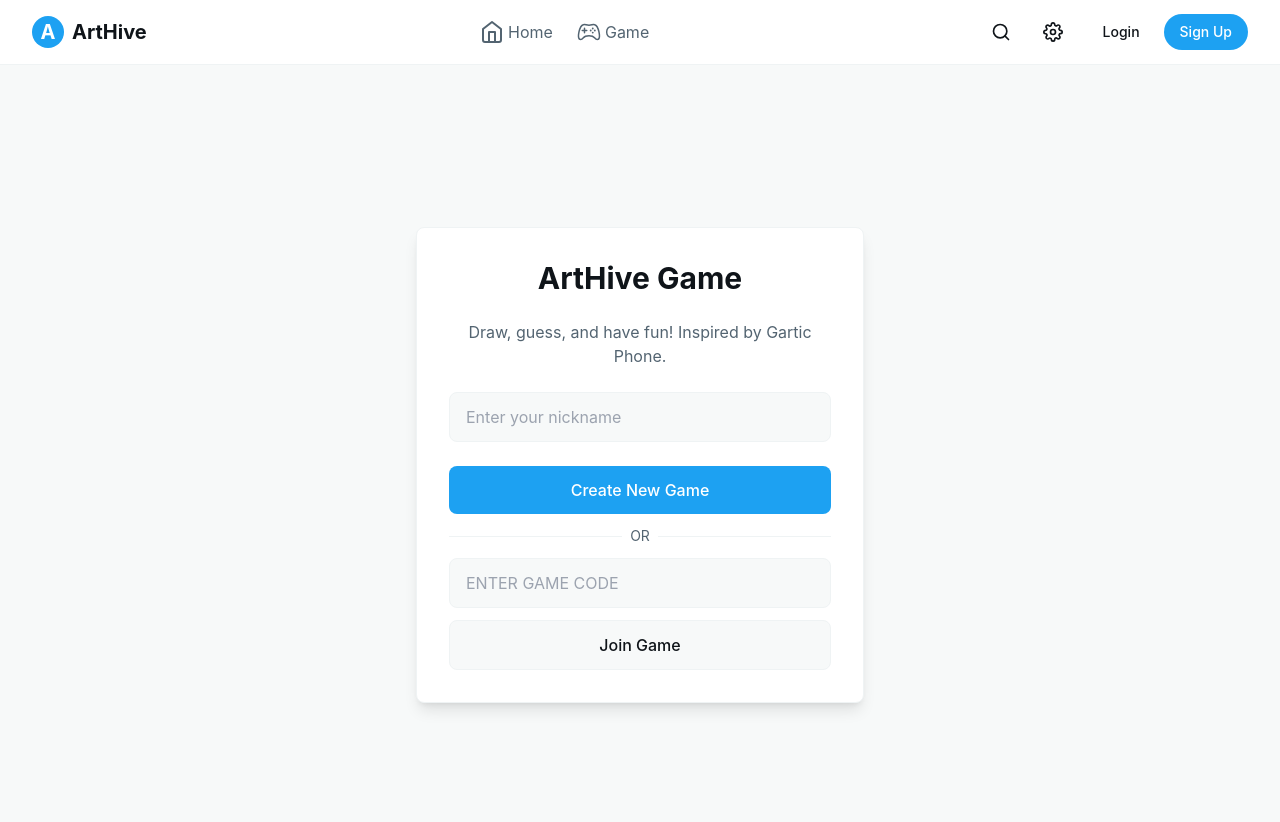
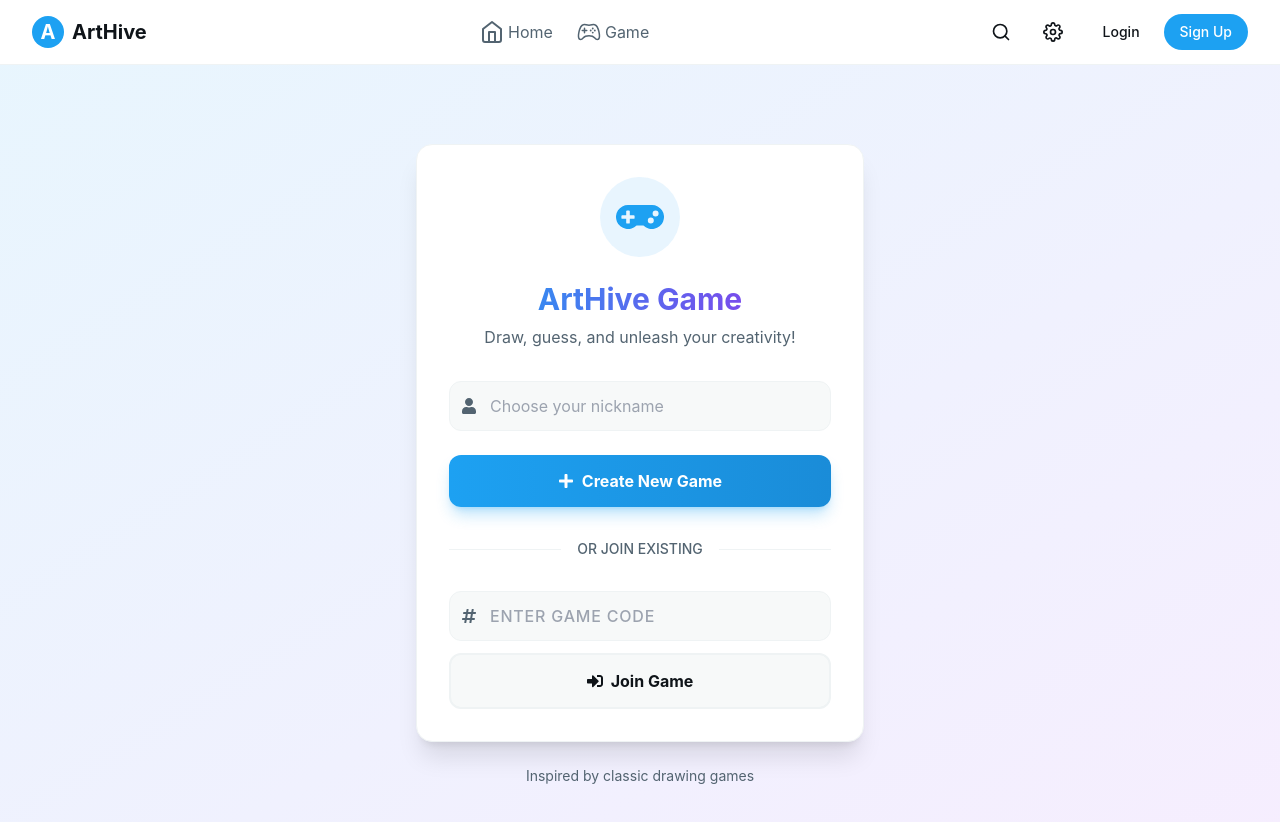
Before and after one commit to FadedPigeon1/Art-Hive, a React (Create React App) app in the folder frontend/: page /game in a window 1280 px wide. Shown: the top 822 px of the page. Built offline with nearby package versions, Linux system fonts and the light colour scheme; no server answers.

Commit message:
Better Game Menu

```diff
--- a/frontend/src/components/game/GameMenu.js
+++ b/frontend/src/components/game/GameMenu.js
@@ -1,4 +1,11 @@
 import React from "react";
+import {
+  FaGamepad,
+  FaUser,
+  FaHashtag,
+  FaPlus,
+  FaSignInAlt,
+} from "react-icons/fa";
 
 const GameMenu = ({
   nickname,
@@ -9,63 +16,89 @@ const GameMenu = ({
   handleJoinGame,
 }) => {
   return (
-    <div className="min-h-screen bg-surface-light dark:bg-surface-dark flex items-center justify-center px-4">
+    <div className="min-h-screen bg-gradient-to-br from-primary-light/10 to-purple-500/10 dark:from-primary-dark/20 dark:to-purple-900/20 flex items-center justify-center px-4">
       <div className="max-w-md w-full">
-        <div className="bg-background-light dark:bg-background-dark rounded-lg shadow-lg p-8 border border-border-light dark:border-border-dark">
-          <h1 className="text-3xl font-bold text-text-primary-light dark:text-text-primary-dark mb-6 text-center">
+        <div className="bg-background-light dark:bg-background-dark rounded-2xl shadow-xl p-8 border border-border-light dark:border-border-dark backdrop-blur-sm">
+          <div className="flex justify-center mb-6">
+            <div className="p-4 bg-primary-light/10 dark:bg-primary-dark/20 rounded-full">
+              <FaGamepad className="w-12 h-12 text-primary-light dark:text-primary-dark" />
+            </div>
+          </div>
+
+          <h1 className="text-3xl font-bold text-center mb-2 bg-gradient-to-r from-primary-light to-purple-600 dark:from-primary-dark dark:to-purple-400 bg-clip-text text-transparent">
             ArtHive Game
           </h1>
-          <p className="text-text-secondary-light dark:text-text-secondary-dark mb-6 text-center">
-            Draw, guess, and have fun! Inspired by Gartic Phone.
+          <p className="text-text-secondary-light dark:text-text-secondary-dark mb-8 text-center">
+            Draw, guess, and unleash your creativity!
           </p>
 
-          <div className="space-y-4 mb-6">
+          <div className="space-y-6">
+            {/* Nickname Input */}
+            <div className="relative group">
+              <div className="absolute inset-y-0 left-0 pl-3 flex items-center pointer-events-none">
+                <FaUser className="text-text-secondary-light dark:text-text-secondary-dark group-focus-within:text-primary-light dark:group-focus-within:text-primary-dark transition-colors" />
+              </div>
               <input
                 type="text"
                 value={nickname}
                 onChange={(e) => setNickname(e.target.value)}
-              placeholder="Enter your nickname"
-              className="w-full px-4 py-3 bg-surface-light dark:bg-surface-dark text-text-primary-light dark:text-text-primary-dark rounded-lg border border-border-light dark:border-border-dark focus:outline-none focus:ring-2 focus:ring-primary-light"
+                placeholder="Choose your nickname"
+                className="w-full pl-10 pr-4 py-3 bg-surface-light dark:bg-surface-dark text-text-primary-light dark:text-text-primary-dark rounded-xl border border-border-light dark:border-border-dark focus:outline-none focus:ring-2 focus:ring-primary-light focus:border-transparent transition-all"
                 maxLength={20}
               />
             </div>
 
-          <div className="space-y-3">
+            {/* Create Game Button */}
             <button
               onClick={handleCreateGame}
-              className="w-full py-3 bg-primary-light text-white rounded-lg font-medium hover:bg-primary-dark transition-colors"
+              className="w-full py-3.5 bg-gradient-to-r from-primary-light to-primary-dark hover:from-primary-dark hover:to-primary-light text-white rounded-xl font-bold shadow-lg shadow-primary-light/30 hover:shadow-primary-light/50 transform hover:-translate-y-0.5 transition-all duration-200 flex items-center justify-center gap-2"
             >
+              <FaPlus />
               Create New Game
             </button>
 
-            <div className="relative">
+            {/* Divider */}
+            <div className="relative py-2">
               <div className="absolute inset-0 flex items-center">
                 <div className="w-full border-t border-border-light dark:border-border-dark"></div>
               </div>
               <div className="relative flex justify-center text-sm">
-                <span className="px-2 bg-background-light dark:bg-background-dark text-text-secondary-light dark:text-text-secondary-dark">
-                  OR
+                <span className="px-4 bg-background-light dark:bg-background-dark text-text-secondary-light dark:text-text-secondary-dark font-medium">
+                  OR JOIN EXISTING
                 </span>
               </div>
             </div>
 
+            {/* Join Game Section */}
+            <div className="space-y-3">
+              <div className="relative group">
+                <div className="absolute inset-y-0 left-0 pl-3 flex items-center pointer-events-none">
+                  <FaHashtag className="text-text-secondary-light dark:text-text-secondary-dark group-focus-within:text-primary-light dark:group-focus-within:text-primary-dark transition-colors" />
+                </div>
                 <input
                   type="text"
                   value={gameCode}
                   onChange={(e) => setGameCode(e.target.value.toUpperCase())}
-              placeholder="Enter game code"
-              className="w-full px-4 py-3 bg-surface-light dark:bg-surface-dark text-text-primary-light dark:text-text-primary-dark rounded-lg border border-border-light dark:border-border-dark focus:outline-none focus:ring-2 focus:ring-primary-light uppercase"
+                  placeholder="Enter Game Code"
+                  className="w-full pl-10 pr-4 py-3 bg-surface-light dark:bg-surface-dark text-text-primary-light dark:text-text-primary-dark rounded-xl border border-border-light dark:border-border-dark focus:outline-none focus:ring-2 focus:ring-primary-light focus:border-transparent transition-all uppercase tracking-wider font-medium"
                   maxLength={6}
                 />
+              </div>
 
               <button
                 onClick={handleJoinGame}
-              className="w-full py-3 bg-surface-light dark:bg-surface-dark text-text-primary-light dark:text-text-primary-dark border border-border-light dark:border-border-dark rounded-lg font-medium hover:bg-border-light dark:hover:bg-border-dark transition-colors"
+                className="w-full py-3.5 bg-surface-light dark:bg-surface-dark text-text-primary-light dark:text-text-primary-dark border-2 border-border-light dark:border-border-dark rounded-xl font-bold hover:border-primary-light dark:hover:border-primary-dark hover:text-primary-light dark:hover:text-primary-dark transition-all duration-200 flex items-center justify-center gap-2"
               >
+                <FaSignInAlt />
                 Join Game
               </button>
             </div>
           </div>
+        </div>
+
+        <p className="mt-6 text-center text-sm text-text-secondary-light dark:text-text-secondary-dark">
+          Inspired by classic drawing games
+        </p>
       </div>
     </div>
   );
```
Also changed, not shown: 1 other file (tests, documents, lock files or other folders). Lines whose indentation alone changed are shown as unchanged.
